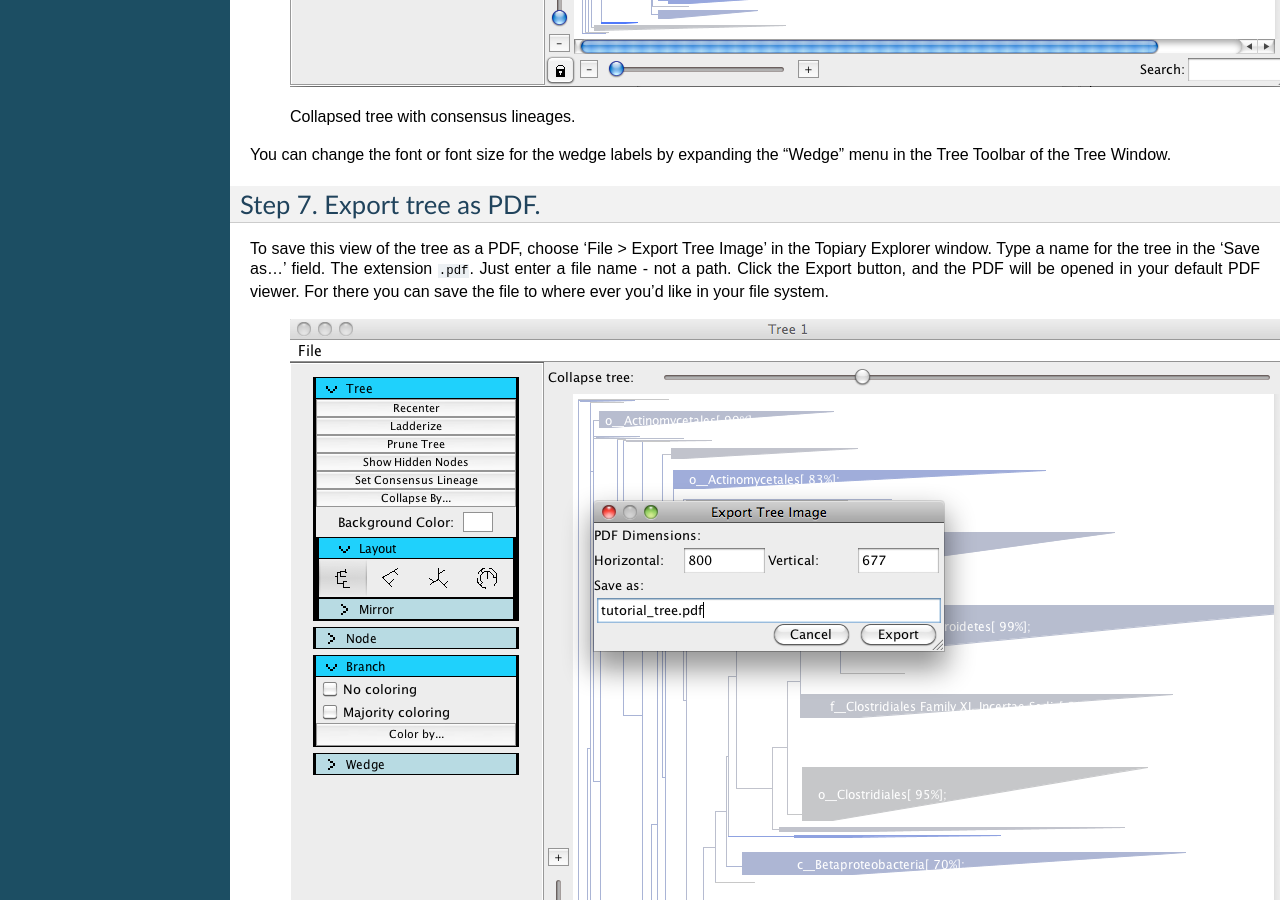
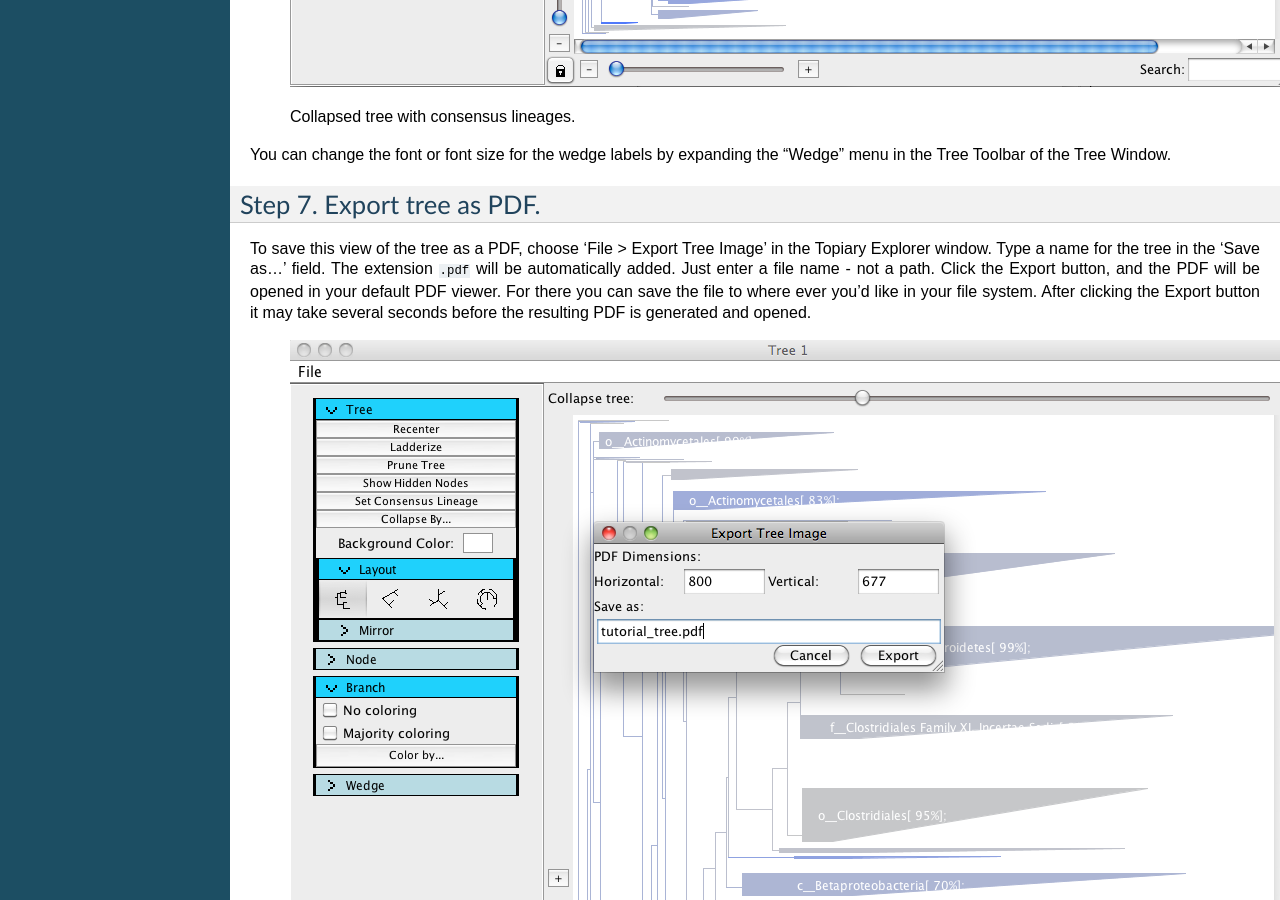
Before and after one commit to qiime/Topiary-Explorer, a Sphinx documentation site: the page built from user_guide/source/quickstart.rst, in a window 1280 px wide and 900 px high, scrolled down 10178 px. Built offline with Sphinx 7.4.7, drawn with Linux system fonts in a browser that asks for light colours.

Commit message:
Updates to tutorials for release.
git-svn-id: svn+ssh://svn.code.sf.net/p/topiaryexplorer/code/trunk/main@441 05d1262b-b726-4fff-8b9f-3609a8a82e43

```diff
--- a/user_guide/source/install.rst
+++ b/user_guide/source/install.rst
@@ -13,10 +13,10 @@ TopiaryExplorer requires that you have at least 2GB of RAM.
 Installing the release version of TopiaryExplorer
 -------------------------------------------------
 
-To install the release version of TopiaryExplorer `download the release version here <http://sourceforge.net/projects/topiaryexplorer/files/releases/TopiaryExplorer-0.9.0.tgz/download>`_. After downloading, change to the directory where you've downloaded the file and from the command line unzip with the command::
+To install the release version of TopiaryExplorer `download the release version here <http://sourceforge.net/projects/topiaryexplorer/files/releases/TopiaryExplorer-0.9.1.tgz/download>`_. After downloading, change to the directory where you've downloaded the file and from the command line unzip with the command::
 
-	tar -xzf TopiaryExplorer-0.9.0.tgz
-	cd TopiaryExplorer-0.9.0
+	tar -xzf TopiaryExplorer-0.9.1.tgz
+	cd TopiaryExplorer-0.9.1
 
 Then to run TopiaryExplorer, run the command::
 
--- a/user_guide/source/quickstart.rst
+++ b/user_guide/source/quickstart.rst
@@ -122,7 +122,7 @@ You can change the font or font size for the wedge labels by expanding the "Wedg
 
 Step 7. Export tree as PDF.
 ---------------------------
-To save this view of the tree as a PDF, choose 'File > Export Tree Image' in the Topiary Explorer window. Type a name for the tree in the 'Save as...' field. The extension  ``.pdf``. Just enter a file name - not a path. Click the Export button, and the PDF will be opened in your default PDF viewer. For there you can save the file to where ever you'd like in your file system.
+To save this view of the tree as a PDF, choose 'File > Export Tree Image' in the Topiary Explorer window. Type a name for the tree in the 'Save as...' field. The extension  ``.pdf`` will be automatically added. Just enter a file name - not a path. Click the Export button, and the PDF will be opened in your default PDF viewer. For there you can save the file to where ever you'd like in your file system. After clicking the Export button it may take several seconds before the resulting PDF is generated and opened.
 
 .. figure::  _images/export_tree_image.png
    :align:   center
```
